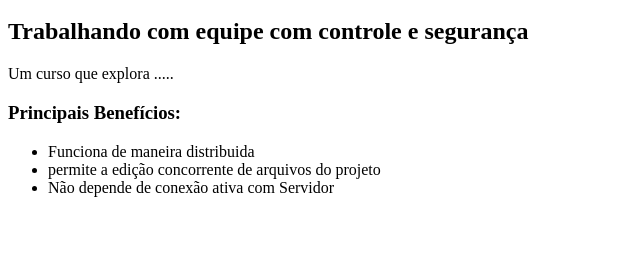
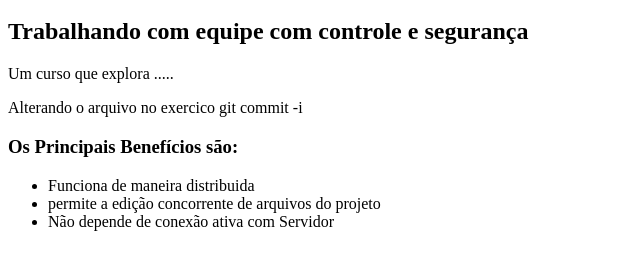
Before and after one commit to jonatas101/curso-git, a plain HTML site: page index.html in a window 1280 px wide. Shown: the part 48-318 px from the top of the page, without its empty margins (0-640 px from the left). Drawn offline with Linux system fonts and the light colour scheme.

Commit message:
Novo paragrafo

```diff
--- a/index.html
+++ b/index.html
@@ -6,8 +6,9 @@
 		<h2>Trabalhando com equipe com controle e segurança</h2>
 
 		<p>Um curso que explora .....</p>
+		<p>Alterando o arquivo no exercico git commit -i</p>
 
-		<h3>Principais Benefícios:</h3>
+		<h3> Os Principais Benefícios são:</h3>
 
 		<ul>
 			<li>Funciona de maneira distribuida</li>
```
